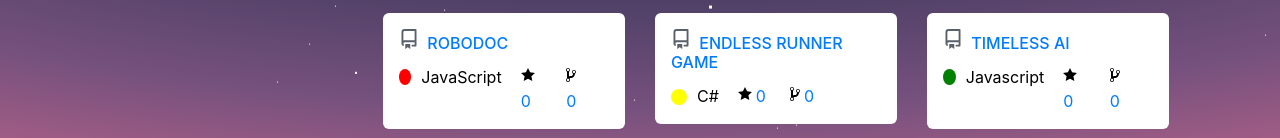
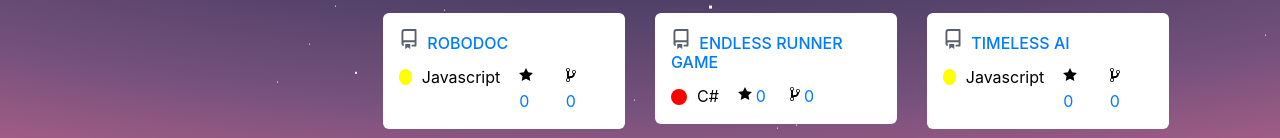
Before and after one commit to nihalnihalani/nihalnihalani.github.io, a website with bundled scripts: page index.html in a window 1280 px wide. Shown: the part 3429-3567 px from the top of the page. Built offline with nearby package versions, Linux system fonts and the light colour scheme; a web font is replaced by a local one.

Commit message:
Update index.html

```diff
--- a/index.html
+++ b/index.html
@@ -418,8 +418,9 @@ h4{
   </div>
   <div class="d-flex f6">
 
-       <span class="dot"></span>
-        <span class="programmingLanguage">JavaScript</span>
+
+       <span class="dot" style="background-color: yellow"></span>
+        <span class="programmingLanguage">Javascript</span>
 
 
       <a href="https://github.com/nihalnihalani/RoboDoc/stargazers" class="d-inline-block link-gray mr-4">
@@ -452,7 +453,7 @@ h4{
     <div class="text-gray mb-2 ws-normal"></div>
   </div>
   <div class="d-flex f6">
-           <span class="dot" style="background-color: yellow"></span>
+           <span class="dot" style="background-color: 178600;"></span>
         <span class="programmingLanguage">C#</span>
 
 
@@ -487,7 +488,7 @@ h4{
   </div>
   <div class="d-flex f6">
 
-       <span class="dot" style="background-color: green"></span>
+       <span class="dot" style="background-color: yellow"></span>
         <span class="programmingLanguage">Javascript</span>
 
 
```
